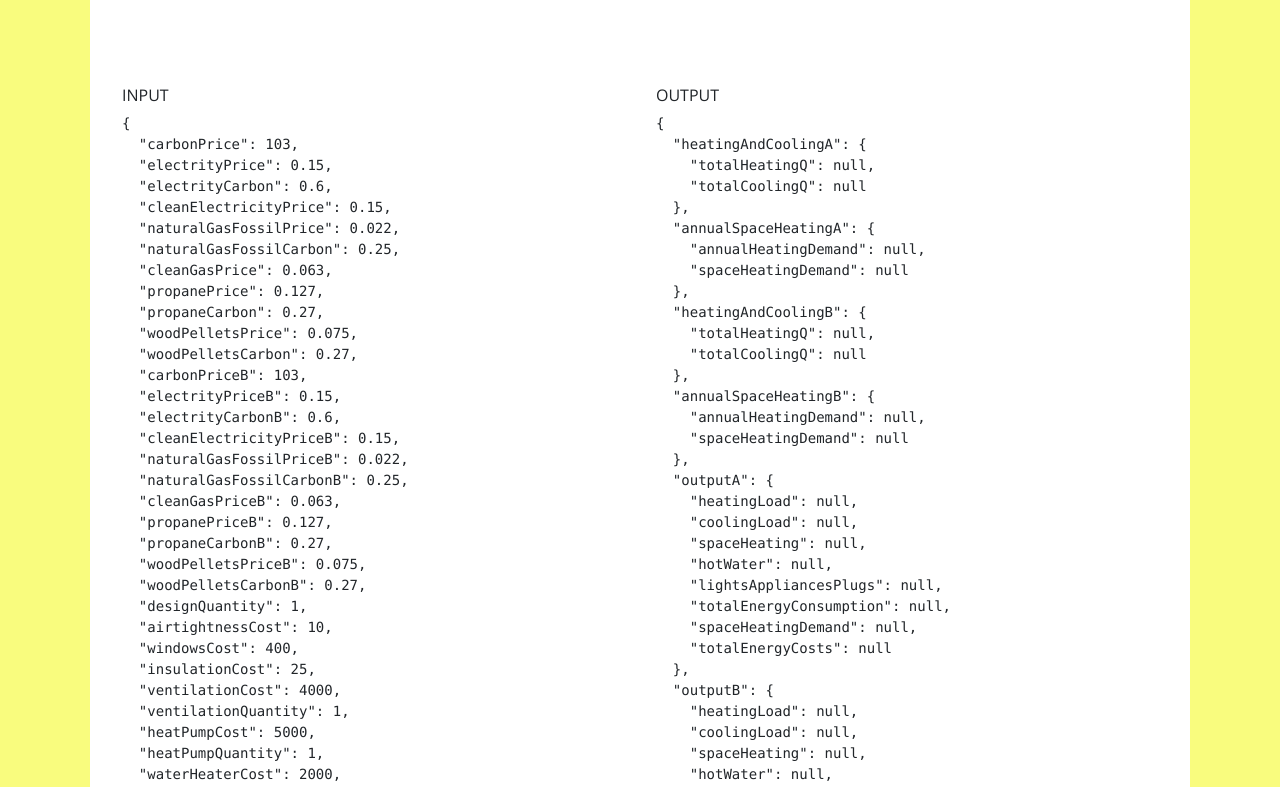
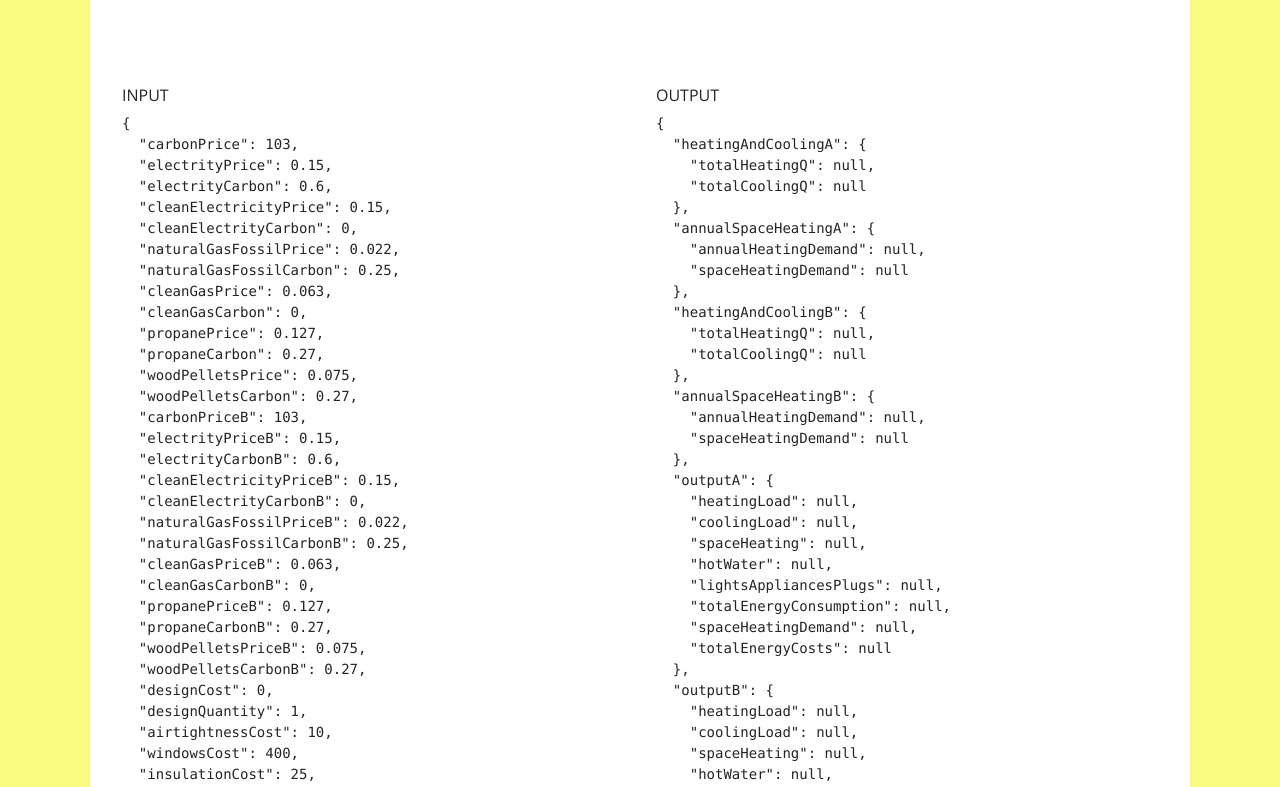
Before and after one commit to brightbuildings/Simple-Energy-Model, a React (Create React App) app: page / in a window 1280 px wide. Shown: the part 587-1374 px from the top of the page. Built offline with nearby package versions, Linux system fonts and the light colour scheme.

Commit message:
Fix default 0 bug

```diff
--- a/src/components/Content/Content.js
+++ b/src/components/Content/Content.js
@@ -129,7 +129,7 @@ const formatQuestion = (question, variables, setVariables) => {
             required={required}
             name={key}
             id={key}
-            defaultValue={variables[key] || value.default}
+            defaultValue={variables[key]}
             onChange={input => setVariables({...variables, [key]: input.currentTarget.value})}
           />
           {value.unit && (
@@ -179,9 +179,7 @@ const setDefaultVariables = data => {
         if (j[1].fields != null) {
           Object.entries(j[1].fields).forEach(k => {
             const [key, value] = k;
-            if (value.default) {
-              variables[key] = value.default;
-            }
+            variables[key] = value.default;
           });
         }
       });
```
